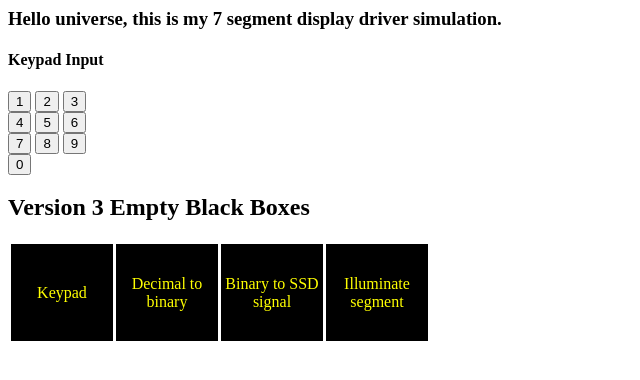
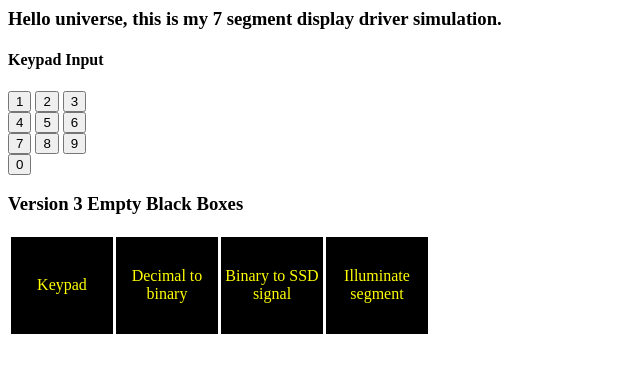
Before and after one commit to laserham/AndrewW-inf1339-week01, a plain HTML site: page v03.html in a window 1280 px wide. Shown: the whole page, without its empty margins (0-640 px from the left). Drawn offline with Linux system fonts and the light colour scheme.

Commit message:
Update v03.html

```diff
--- a/v03.html
+++ b/v03.html
@@ -15,7 +15,7 @@
 <html>
 <html>
 <head>
-    <h2> Version 3 Empty Black Boxes</h2>
+    <h3> Version 3 Empty Black Boxes</h3>
 <style>
     .standardTable {border: solid;
         border-collapse: collapse;}
```
